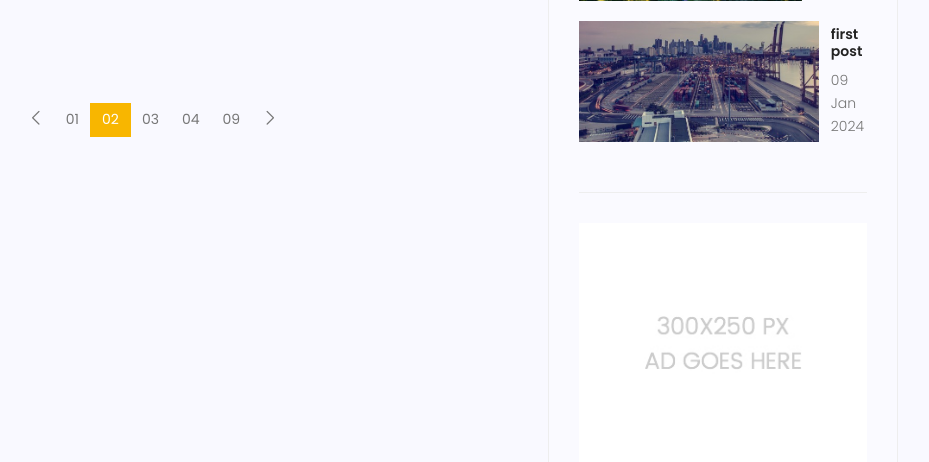
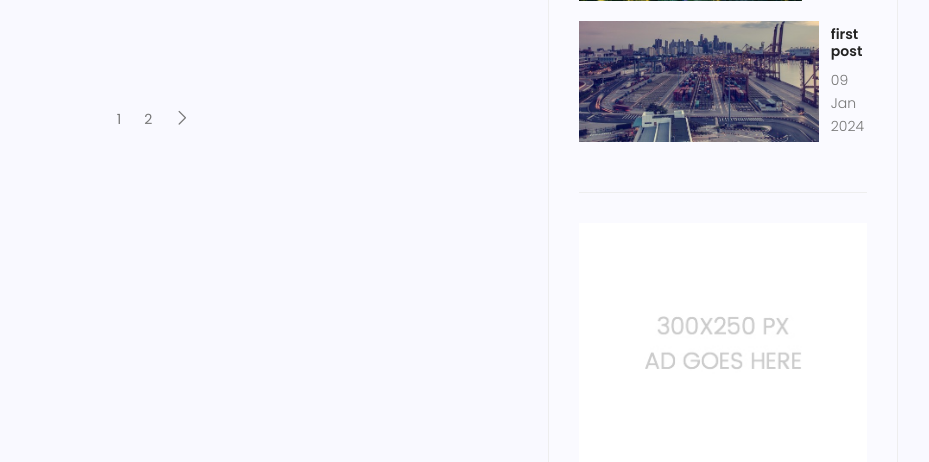
Before and after one commit to metisbt/start-Django, a Django app: page /blog/ in a window 1280 px wide. Shown: the part 2036-2498 px from the top of the page, without its empty margins (297-1226 px from the left). Run offline with Django 5.2, Linux system fonts and the light colour scheme; data comes from the database, SQL or seed files in the repository; some libraries are stand-ins or nearby versions.

Commit message:
added paginator in template in blog-home.html

```diff
--- a/templates/blog/blog-home.html
+++ b/templates/blog/blog-home.html
@@ -101,12 +101,19 @@
           <div class="col-lg-3 col-md-3 meta-details">
             <ul class="tags">
               {% for cat in post.category.all %}
-              <li><a href="{% url 'blog:category' cat_name=cat.name %}">{{cat.name}}</a>{% if not forloop.last %},{% endif %}</li>
+              <li>
+                <a href="{% url 'blog:category' cat_name=cat.name %}"
+                  >{{cat.name}}</a
+                >{% if not forloop.last %},{% endif %}
+              </li>
               {% endfor %}
             </ul>
             <div class="user-details row">
               <p class="user-name col-lg-12 col-md-12 col-6">
-                <a href="{% url 'blog:author' author_username=post.author.username %}">{{post.author.get_full_name}}</a>
+                <a
+                  href="{% url 'blog:author' author_username=post.author.username %}"
+                  >{{post.author.get_full_name}}</a
+                >
                 <span class="lnr lnr-user"></span>
               </p>
               <p class="date col-lg-12 col-md-12 col-6">
@@ -138,35 +145,45 @@
         {% endfor %}
         <nav class="blog-pagination justify-content-center d-flex">
           <ul class="pagination">
+            {% if posts.has_previous %}
             <li class="page-item">
-              <a href="#" class="page-link" aria-label="Previous">
+              <a
+                href="?page={{posts.previous_page_number}}"
+                class="page-link"
+                aria-label="Previous"
+              >
                 <span aria-hidden="true">
                   <span class="lnr lnr-chevron-left"></span>
                 </span>
               </a>
             </li>
-            <li class="page-item"><a href="#" class="page-link">01</a></li>
+            {% endif %} {% for i in posts.paginator.page_range %} {% if page_number == i %}
             <li class="page-item active">
-              <a href="#" class="page-link">02</a>
+              <a href="?page={{i}}" class="page-link">02</a>
             </li>
-            <li class="page-item"><a href="#" class="page-link">03</a></li>
-            <li class="page-item"><a href="#" class="page-link">04</a></li>
-            <li class="page-item"><a href="#" class="page-link">09</a></li>
+            {% else %}
             <li class="page-item">
-              <a href="#" class="page-link" aria-label="Next">
+              <a href="?page={{i}}" class="page-link">{{i}}</a>
+            </li>
+            {% endif %} {% endfor %} {% if posts.has_next %}
+            <li class="page-item">
+              <a
+                href="?page={{posts.next_page_number}}"
+                class="page-link"
+                aria-label="Next"
+              >
                 <span aria-hidden="true">
                   <span class="lnr lnr-chevron-right"></span>
                 </span>
               </a>
             </li>
+            {% endif %}
           </ul>
         </nav>
       </div>
       <div class="col-lg-4 sidebar-widgets">
         <div class="widget-wrap">
-          {% include 'blog/blog-search.html' %}
-
-          {% include 'blog/blog-writer.html' %} {% latestposts %}
+          {% include 'blog/blog-search.html' %} {% include 'blog/blog-writer.html' %} {% latestposts %}
 
           <div class="single-sidebar-widget ads-widget">
             <a href="#"
```
